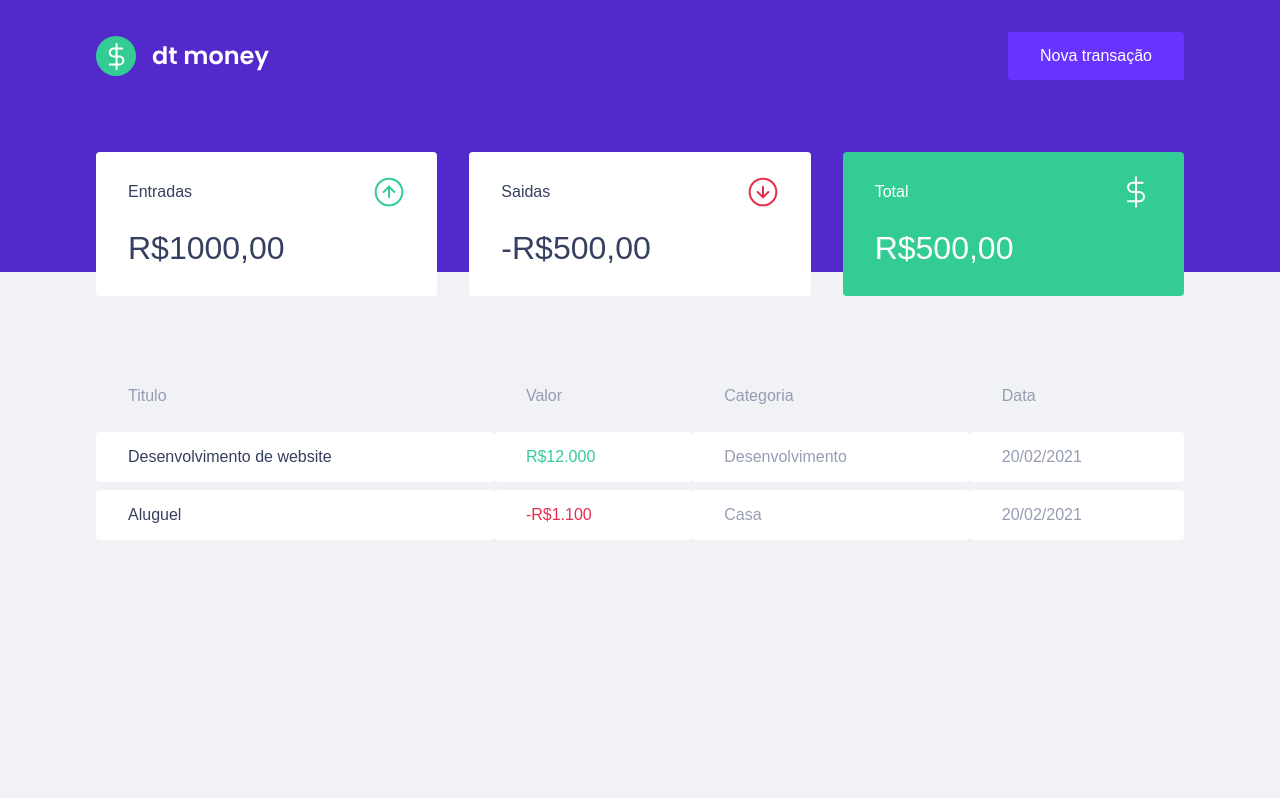
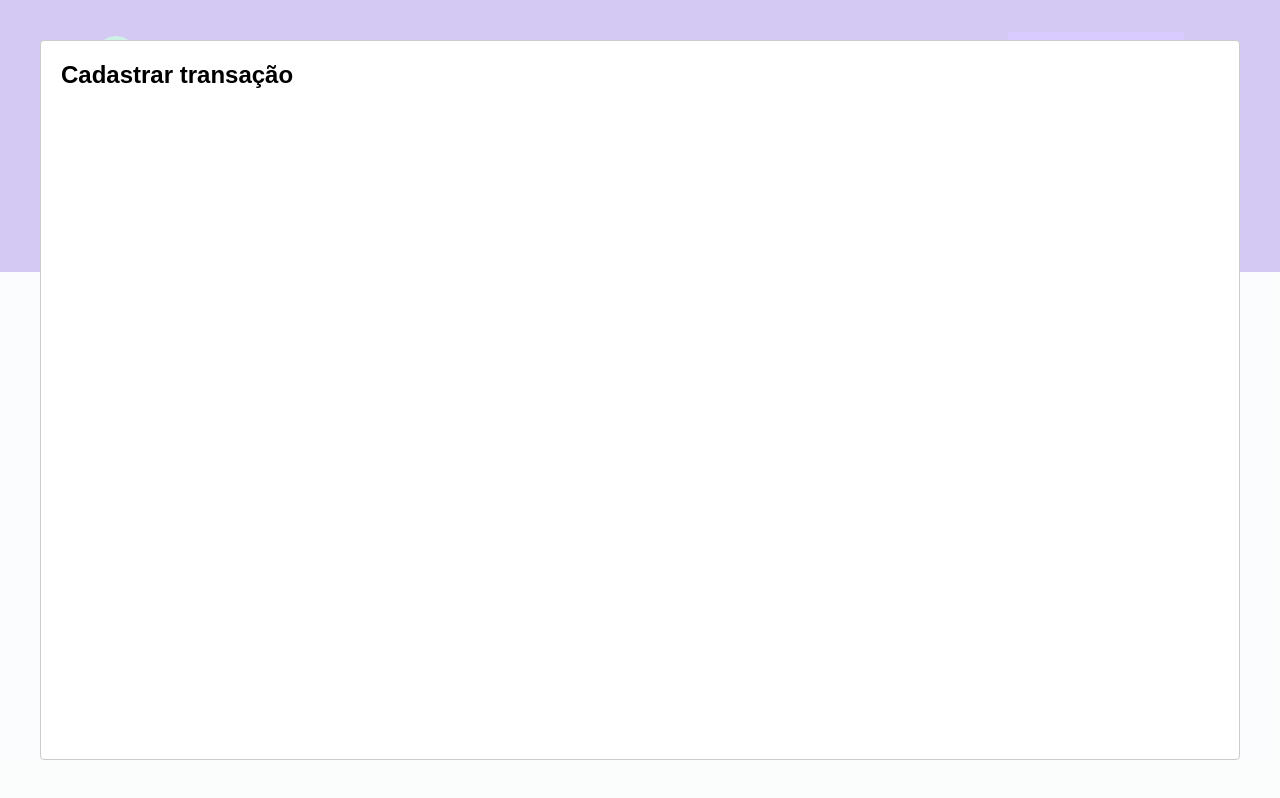
Before and after one commit to romulorocha08/DTmoney, a React (Create React App) app: page / in a window 1280 px wide. Both pictures are taken after a click on the button "Nova transação". Built offline with nearby package versions, Linux system fonts and the light colour scheme; no server answers; a web font is replaced by a local one; what miragejs would draw is missing.

Commit message:
config modal de criação

```diff
--- a/package.json
+++ b/package.json
@@ -7,6 +7,7 @@
     "miragejs": "^0.1.41",
     "react": "^17.0.2",
     "react-dom": "^17.0.2",
+    "react-modal": "^3.14.3",
     "react-scripts": "4.0.3",
     "styled-components": "^5.3.0",
     "web-vitals": "^1.0.1"
@@ -19,6 +20,7 @@
     "@types/node": "^12.0.0",
     "@types/react": "^17.0.0",
     "@types/react-dom": "^17.0.0",
+    "@types/react-modal": "^3.12.1",
     "@types/styled-components": "^5.1.11",
     "typescript": "^4.1.2"
   },
--- a/src/App.tsx
+++ b/src/App.tsx
@@ -1,12 +1,40 @@
+import { useState } from 'react';
+import Modal from 'react-modal';
 import { Dashboard } from "./components/Dashboard";
 import { Header } from "./components/Header";
 import { GlobalStyle } from "./styles/globla";
 
+
+Modal.setAppElement('#root');
+
 export function App() {
+  const [isNewTransactionModalOpen, setIsNewTransactionModalOpen] = useState(false);
+
+  function handleOpenNewTransactionModal () {
+   setIsNewTransactionModalOpen(true);
+  }
+
+  function handleCloseNewTransactionModal () {
+    setIsNewTransactionModalOpen(false);
+  }
+
+
   return (
     <>
-    <Header />
+    <Header onOpenNewTransactionModal={handleOpenNewTransactionModal} />
+
+
     <Dashboard />
+
+
+    <Modal
+      isOpen={isNewTransactionModalOpen}
+      onRequestClose={handleCloseNewTransactionModal}
+     >
+       <h2>Cadastrar transação</h2>
+     </Modal>
+
+
     <GlobalStyle />
     </>
   );
--- a/src/components/Header/index.tsx
+++ b/src/components/Header/index.tsx
@@ -1,15 +1,20 @@
- import logoImg from '../../assets/logo.svg'
+import logoImg from '../../assets/logo.svg'
 
  import { Container, Content } from './style'
 
- export function Header () {
+ interface HeaderProps {
+   onOpenNewTransactionModal: () => void;
+ }
+
+ export function Header ({ onOpenNewTransactionModal }: HeaderProps) {
   return (
     <Container>
       <Content>
      <img src={logoImg} alt="dt money" />
-     <button type="button">
+     <button type="button" onClick={onOpenNewTransactionModal}>
        Nova transação
      </button>
+
      </Content>
     </Container>
   )
```
Also changed, not shown: 1 other file (tests, documents, lock files or other folders).
